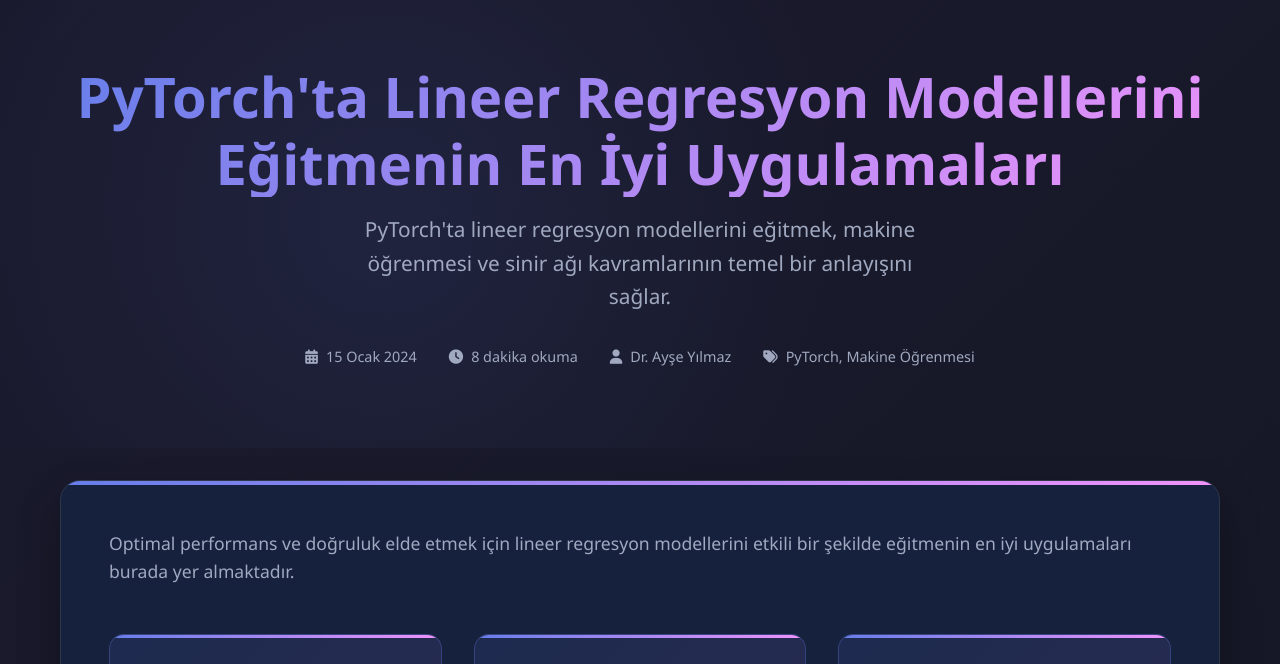
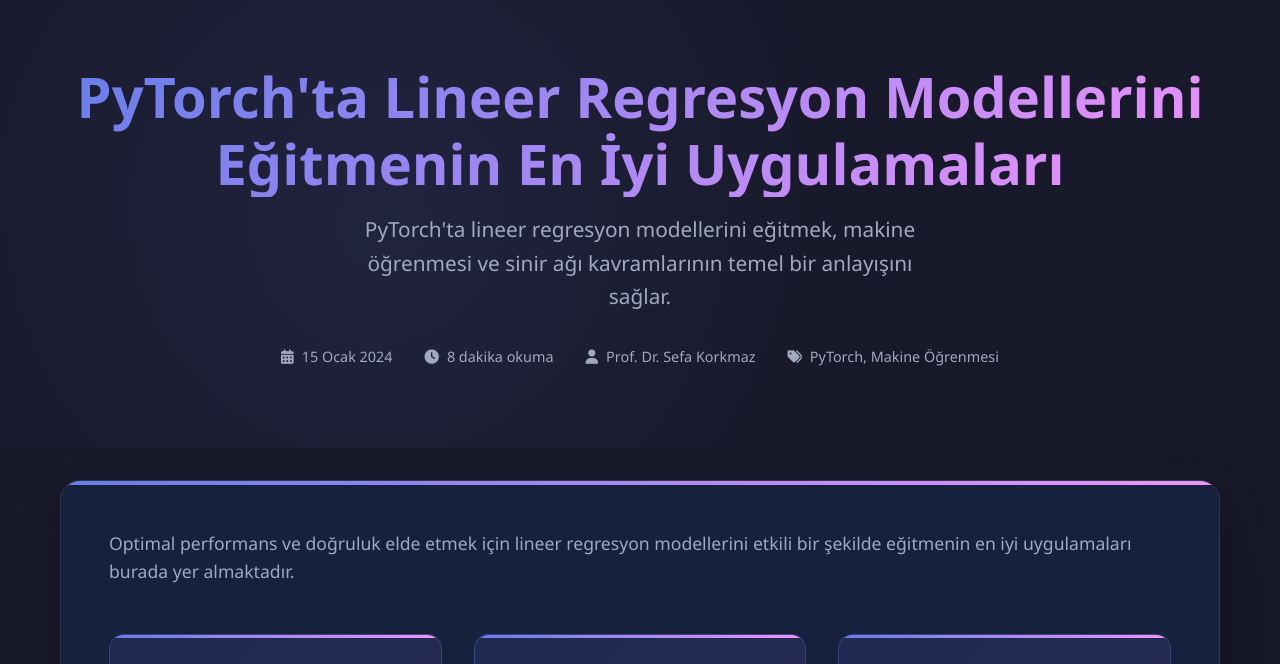
Before and after one commit to chefa1/website, a plain HTML site: page index.html in a window 1280 px wide. Shown: the part 80-744 px from the top of the page. Drawn offline with nearby package versions, Linux system fonts and the light colour scheme.

Commit message:
Update index.html

```diff
--- a/index.html
+++ b/index.html
@@ -528,7 +528,7 @@
                         </div>
                         <div class="meta-item">
                             <i class="fas fa-user"></i>
-                            <span>Dr. Ayşe Yılmaz</span>
+                            <span>Prof. Dr. Sefa Korkmaz</span>
                         </div>
                         <div class="meta-item">
                             <i class="fas fa-tags"></i>
```
